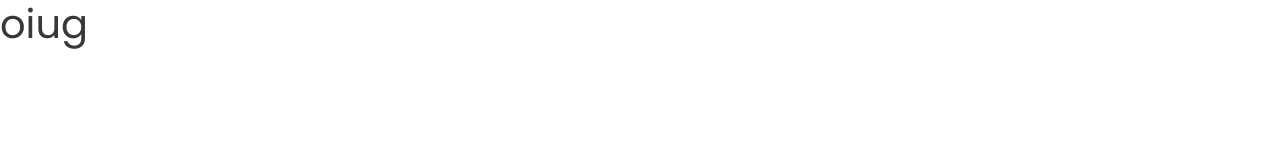
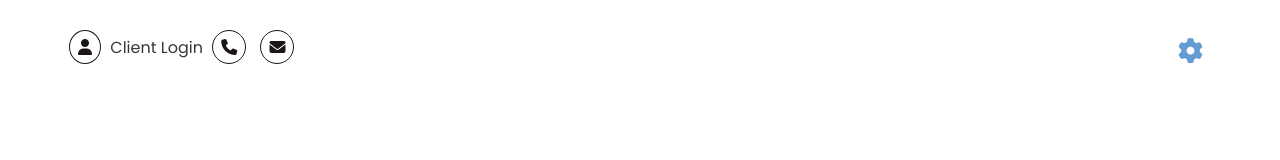
Before and after one commit to aboubkrmohamed/livewire, a plain HTML site: page index.html in a window 1280 px wide. Drawn offline with Linux system fonts and the light colour scheme.

Commit message:
tape project

```diff
--- a/css/style.css
+++ b/css/style.css
@@ -4,3 +4,30 @@
 font-family: 'Poppins', sans-serif;
 color: #373838  ;
  }
+
+ .tape
+ {
+     width: 100%;
+    padding: 25px 5% ;
+    position: relative;
+ }
+
+
+.tape i
+{
+     padding: 8px;
+     color: #1b1515;
+     border: solid 1px #1b1515;
+     margin: 5px;
+     border-radius: 50%;
+
+}
+
+.tape .fa-gear
+{
+   position: absolute;
+   right: 5%;
+   border: none;
+   font-size: 25px;
+   color: #629cd3 ;
+}
--- a/index.html
+++ b/index.html
@@ -12,8 +12,15 @@
    </head>
 <body>
 
-    <h1>oiug</h1>
+    <!---------------------- tape -------------------->
 
+    <div class="tape">
+
+        <i class="fa-solid fa-user"></i> <span>Client Login</span>
+        <i class="fa-solid fa-phone"></i>
+        <i class="fa-solid fa-envelope"></i>
+        <i class="fa-solid fa-gear" ></i>
+    </div>
 
 
     <script src="bootstrap-5.0.2-dist/js/bootstrap.min.js"></script>
```
